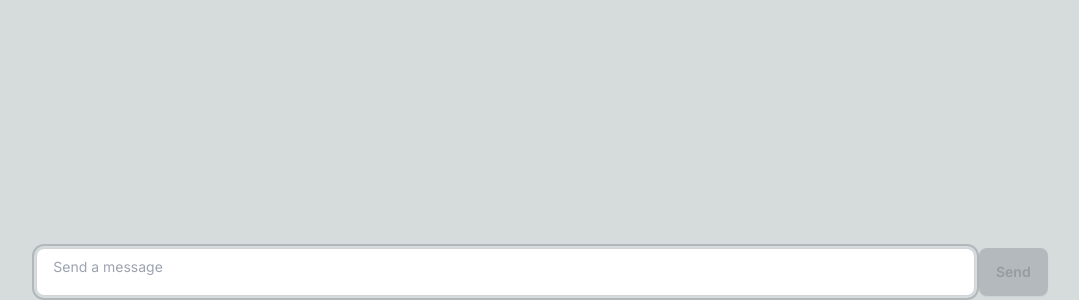
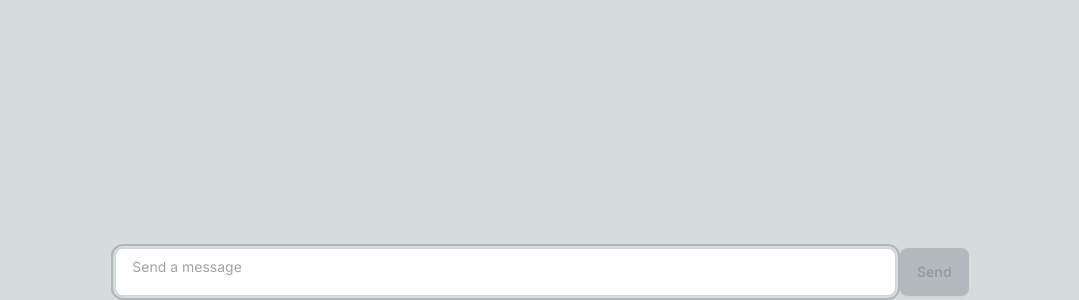
Before and after one commit to darcan94/gemini-api, a Next.js app: page / in a window 1280 px wide. Shown: the part 500-800 px from the top of the page, without its empty margins (98-1177 px from the left). Built offline with nearby package versions, Linux system fonts and the light colour scheme.

Commit message:
Ajustes al chat.tsx

```diff
--- a/src/app/components/chat.tsx
+++ b/src/app/components/chat.tsx
@@ -12,8 +12,6 @@ export default function Chat(){
     const [messages, setMessages] = useState<IMessage[]>([]);
     const [isLoading, setLoading] = useState(false);
     const chatListRef = useAutoScroll(messages);
-
-
 
     const handleKeyDown = (evt: KeyboardEvent<HTMLTextAreaElement>): void => {
         if (evt.key === "Enter" && !evt.shiftKey) {
@@ -43,14 +41,12 @@ export default function Chat(){
             body: JSON.stringify(messages)
         });
 
-
         if(!response.ok){
             throw new Error(
                 await response.text() || "Failed to fetch the chat response."
             );
         }
 
-         // ------------- With Stream -----------------
         const reader = response.body?.getReader();
         const decoder = new TextDecoder("utf-8");
         let receivedData = await reader?.read();
@@ -63,12 +59,11 @@ export default function Chat(){
             ])
             receivedData = await reader?.read();
         }
-
         setLoading(false);
     }
 
     return (
-        <div className="w-4/5 h-full mx-auto flex flex-col justify-end gap-5">
+        <div className="w-8/12 h-full mx-auto flex flex-col justify-end gap-5">
             <div ref={chatListRef} className="overflow-y-auto">
                 { messages.map((message, i) => <Message key={i} message={message} />) }
             </div>
```
Also changed, not shown: 1 other file (tests, documents, lock files or other folders). Lines whose indentation alone changed are shown as unchanged.
